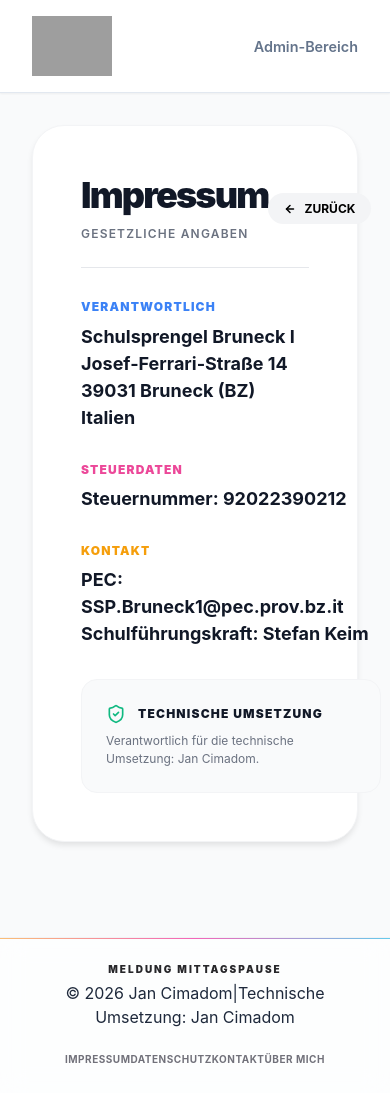
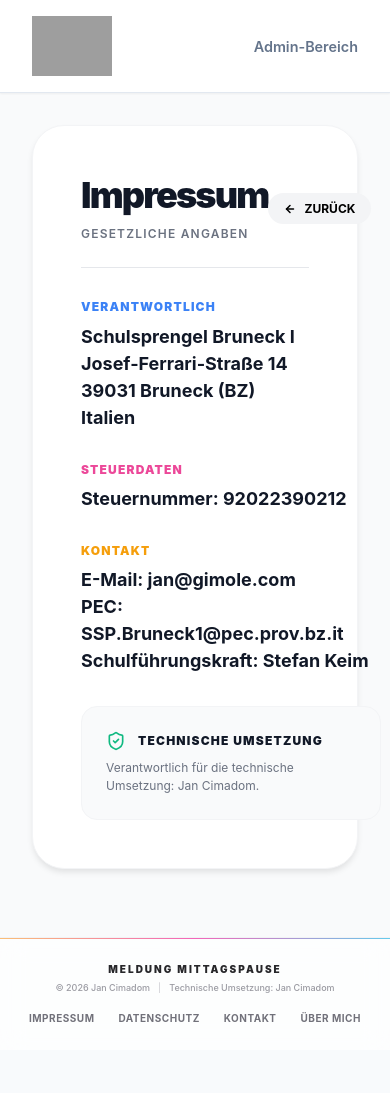
Before and after one commit to jancimadom/mensaeinschreibungen, a Next.js app: page /impressum in a window 390 px wide. After the commit the page ends 1050 px from the top, so only its background shows below. Built offline with nearby package versions, Linux system fonts and the light colour scheme; grey boxes are pictures that could not be loaded.

Commit message:
feat: add Impressum page and Footer component

```diff
--- a/app/impressum/page.tsx
+++ b/app/impressum/page.tsx
@@ -46,6 +46,7 @@ export default function ImpressumPage() {
             <div style={{ marginBottom: '2rem' }}>
               <h2 style={{ fontSize: '0.75rem', fontWeight: 900, textTransform: 'uppercase', letterSpacing: '0.1em', color: '#f59e0b' }}>Kontakt</h2>
               <p style={{ fontSize: '1.125rem', fontWeight: 700, color: '#111827', marginTop: '0.5rem' }}>
+                E-Mail: jan@gimole.com<br />
                 PEC: SSP.Bruneck1@pec.prov.bz.it<br />
                 Schulführungskraft: Stefan Keim
               </p>
--- a/components/Footer.tsx
+++ b/components/Footer.tsx
@@ -17,15 +17,15 @@ export const Footer = () => {
                         <div className="footer-brand-row">
                             <span className="footer-brand-main">Meldung Mittagspause</span>
                         </div>
-                        <div className="flex items-center justify-center md:justify-start gap-2 text-[9px] text-zinc-500/70 font-medium">
+                        <div className="footer-info-row">
                             <span>© 2026 Jan Cimadom</span>
-                            <span className="text-zinc-300">|</span>
+                            <span style={{ color: '#d4d4d8' }}>|</span>
                             <span>Technische Umsetzung: Jan Cimadom</span>
                         </div>
                     </div>
 
                     {/* Navigation Section */}
-                    <nav className="flex items-center gap-6">
+                    <nav className="footer-nav">
                         {[
                             { name: 'Impressum', href: '/impressum' },
                             { name: 'Datenschutz', href: 'https://www.sspbruneck1.it/privacy/' },
```
